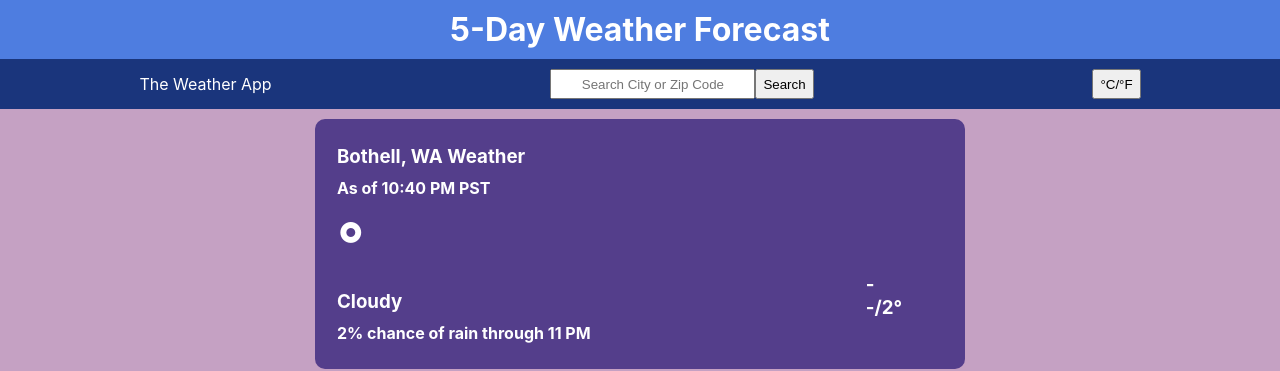
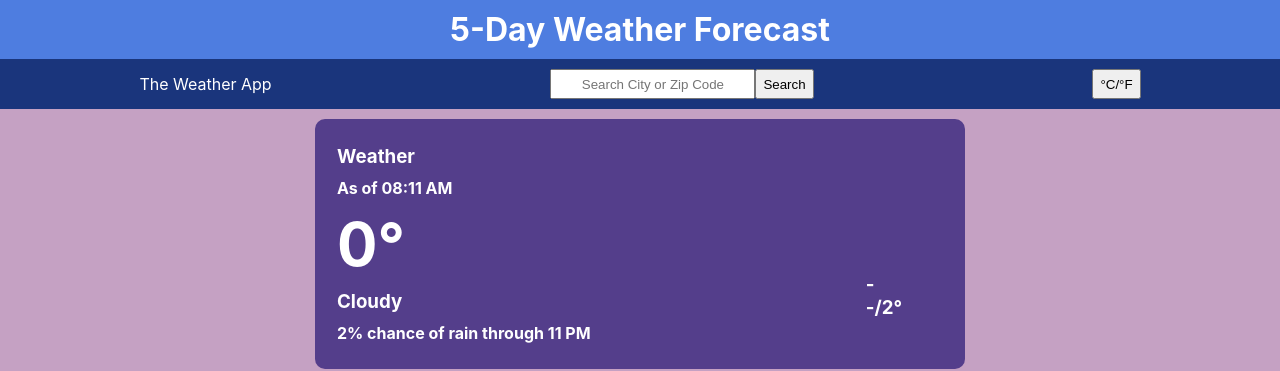
Before and after one commit to mrgunes/weather-app-frontend, a React (Create React App) app: page / in a window 1280 px wide. Shown: the top 371 px of the page. Built offline with nearby package versions, Linux system fonts and the light colour scheme; some icons are missing.

Commit message:
Change context from object to array and add other api variable in structure.

```diff
--- a/src/App.css
+++ b/src/App.css
@@ -50,6 +50,7 @@
 .firstLineSingle h3{
     margin: 0;
     padding: 22px 0 0 22px;
+    text-transform:capitalize; /*it makes capitalize first letter*/
 }
 
 .firstLineSingle h4{
--- a/src/containers/App.js
+++ b/src/containers/App.js
@@ -5,9 +5,13 @@ import SearchBar from './SearchBar';
 import WeatherStatus from './WeatherStatus'
 
 function App() {
-  let [city, setCity]=useState({})
-  let temp=(cityName,cityTemp)=>{
-    setCity({cityName:cityName, cityTemp:cityTemp})
+  let [city, setCity]=useState([''])
+  let temp=([cityName,cityTemp])=>{
+    setCity([
+      { cityName:cityName,
+        cityTemp:cityTemp
+      }
+    ])
   }
   console.log(city)
   return (
--- a/src/containers/SearchBar.js
+++ b/src/containers/SearchBar.js
@@ -21,7 +21,8 @@ export default function SearchBar() {
         axios(config)
         .then((response)=>{
         //console.log(JSON.stringify(response.data));
-        temp(name,response.data.main.temp)
+        let data=response.data
+        temp([name,data.main.temp])
         //setName('')
         })
         .catch((error)=>{
--- a/src/containers/WeatherStatus.js
+++ b/src/containers/WeatherStatus.js
@@ -9,11 +9,11 @@ export default function WeatherStatus() {
         <div className='weatherMainContainer'>
             <div className='weatherSingleDiv'>
                 <span className='firstLineSingle'>
-                    <h3>Bothell, WA Weather</h3>
-                    <h4>As of 10:40 PM PST</h4>
+                    <h3>{city[0].cityName} Weather</h3>
+                    <h4>As of {new Date().toLocaleTimeString(navigator.language, {hour: '2-digit', minute:'2-digit'})}</h4>
                 </span>
                 <span className="secondLineSingle">
-                    <h1>{city.cityTemp}°</h1>
+                    <h1>{Math.round(city[0].cityTemp) ? Math.round(city[0].cityTemp): '0'}°</h1>
                 </span>
                 <span className='thirdLineSingle'>
                     <h3>Cloudy</h3>
--- a/src/context/WeatherContext.js
+++ b/src/context/WeatherContext.js
@@ -1,8 +1,8 @@
 import {createContext} from 'react';
 
 export let WeatherContext = createContext({
-    city:{},
-    temp: (cityName, cityTemp)=>{
+    city:[],
+    temp: ([cityName, cityTemp, cityFeels, cityTempMin, CityTempMax, cityHumidity, cityVisib, cityWeaMain, cityWeaDes])=>{
     }
 })
 
```
